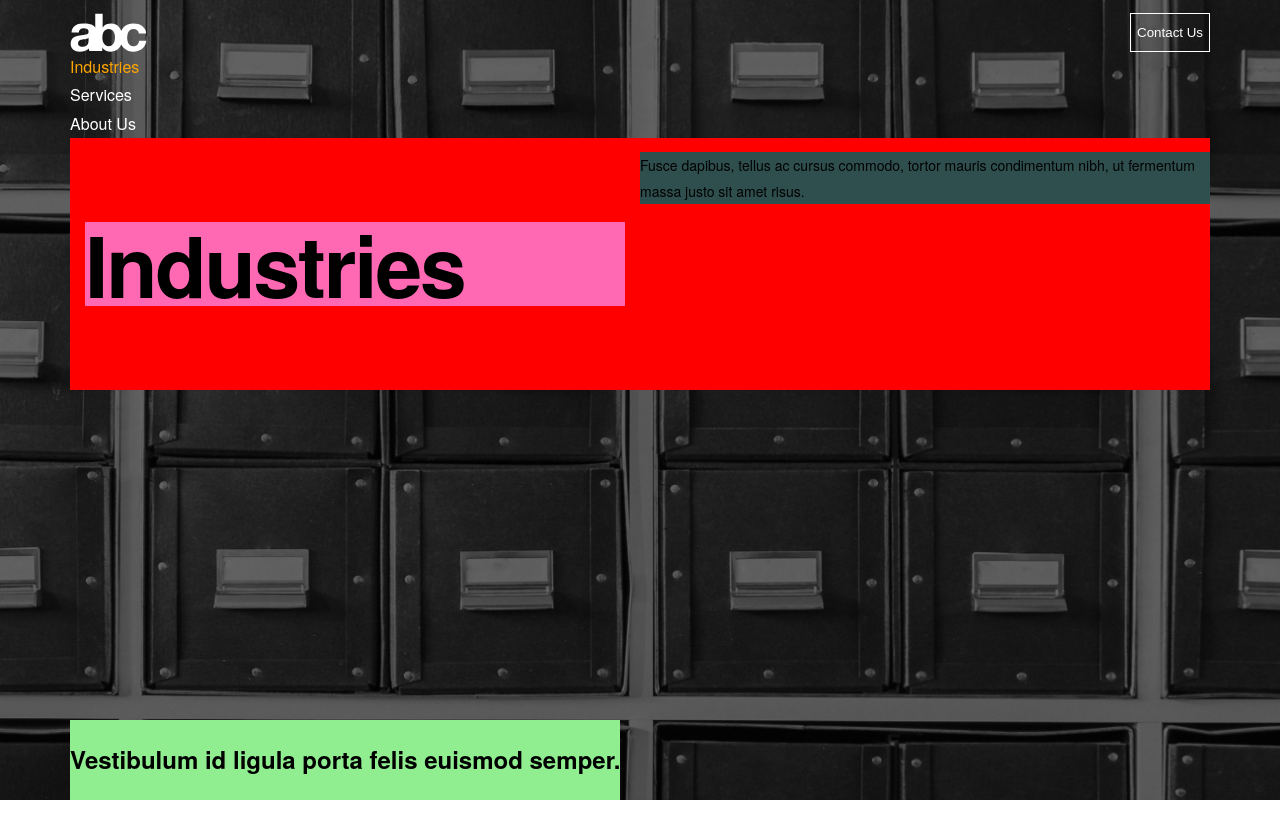
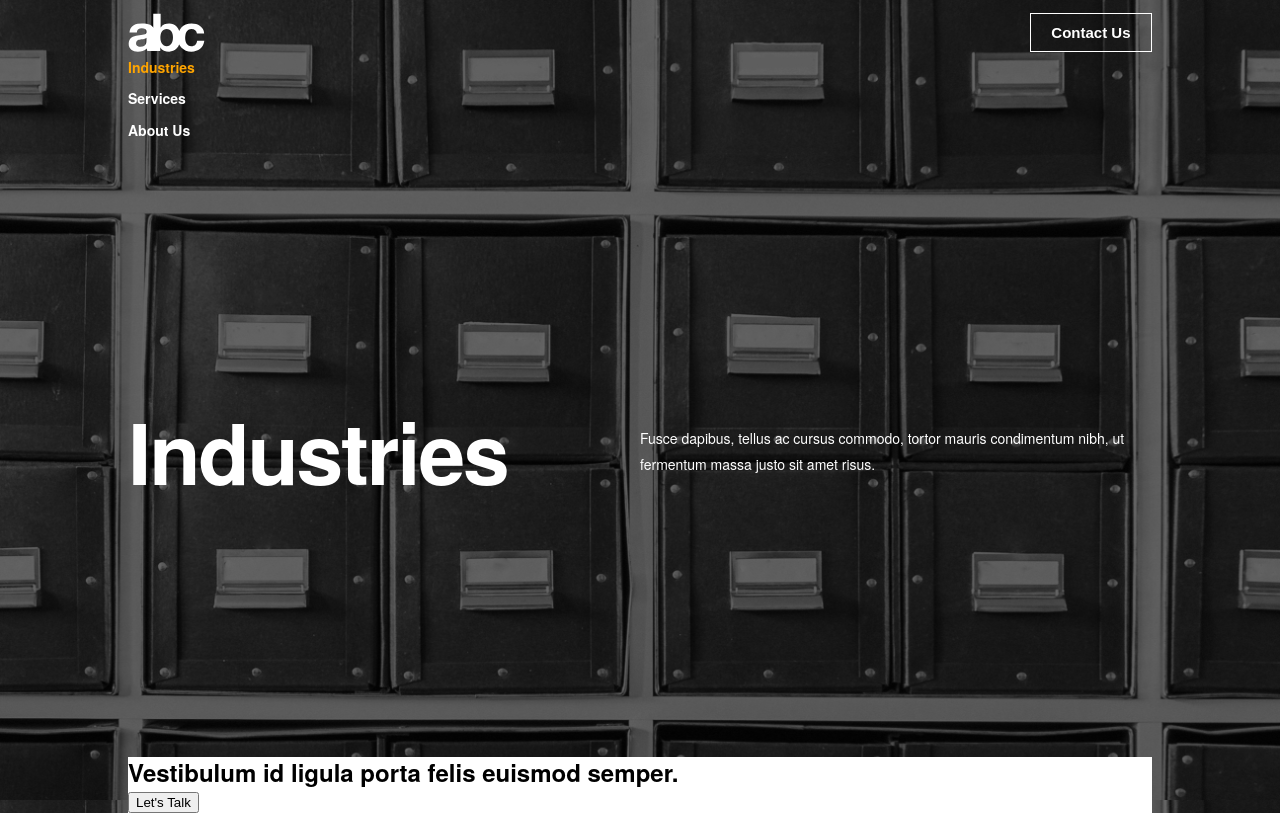
Before and after one commit to AndersonQuinones/bukwild-component-dev-test, a React (Create React App) app: page /industries in a window 1280 px wide. Built offline with nearby package versions, Linux system fonts and the light colour scheme.

Commit message:
Successfully sorted out layout

```diff
--- a/src/components/App/App.js
+++ b/src/components/App/App.js
@@ -1,44 +1,10 @@
 import React from "react";
 import Header from "../partials/Header/Header";
-import { BrowserRouter as Router, Route, Switch } from "react-router-dom";
-import Page from "../partials/Page/Page";
-import Pages from "../../constants/Pages";
+import { BrowserRouter as Router, Switch } from "react-router-dom";
+import Routes from "../Routes/Routes";
 
-const setBackground = (img) => {
-  const url = require(`../../assets/${img}`).default;
-
-  document.body.style.background = `url(${url}) no-repeat center center fixed`;
-  document.body.style.backgroundSize = "cover";
-};
-
-function Routes() {
+export default function App() {
   return (
-    <>
-      {Pages.map((page) => {
-        return (
-          <Route
-            key={page.path}
-            path={page.path}
-            render={() => {
-              setBackground(page.background);
-              return (
-                <Page
-                  headline={page.headline}
-                  subhead={page.subhead}
-                  cta={page.cta}
-                />
-              );
-            }}
-          />
-        );
-      })}
-    </>
-  );
-}
-
-const App = () => {
-  return (
-    <div>
     <div className="container full-height">
       <Router>
         <Header />
@@ -47,8 +13,5 @@ const App = () => {
         </Switch>
       </Router>
     </div>
-    </div>
   );
-};
-
-export default App;
+}
--- /dev/null
+++ b/src/components/Routes/Routes.js
@@ -0,0 +1,36 @@
+import React from "react";
+import { Route } from "react-router-dom";
+import Page from "../partials/Page/Page";
+import Pages from "../../constants/Pages";
+import Footer from "../partials/Footer/Footer";
+
+const setBackground = (img) => {
+  const url = require(`../../assets/${img}`).default;
+
+  document.body.style.background = `url(${url}) no-repeat center center fixed`;
+  document.body.style.backgroundSize = "cover";
+};
+
+export default function Routes() {
+  return (
+    <>
+      {Pages.map((page) => {
+        return (
+          <Route
+            key={page.path}
+            path={page.path}
+            render={() => {
+              setBackground(page.background);
+              return (
+                <>
+                  <Page headline={page.headline} subhead={page.subhead} />
+                  <Footer cta={page.cta} />
+                </>
+              );
+            }}
+          />
+        );
+      })}
+    </>
+  );
+}
--- /dev/null
+++ b/src/components/partials/Footer/Footer.js
@@ -0,0 +1,14 @@
+import React from "react";
+import Strings from "../../../constants/Strings";
+
+export default function Footer(props) {
+  return (
+    <div>
+      <div className="PageFooter">
+        <p className="text-callout">{props.cta}</p>
+
+        <button>{Strings.partials.Header.letsTalkButtonText}</button>
+      </div>
+    </div>
+  );
+}
--- a/src/components/partials/Header/Header.css
+++ b/src/components/partials/Header/Header.css
@@ -25,3 +25,8 @@ a {
   cursor: pointer;
   color: inherit;
 }
+
+.HeaderNavLink {
+  padding-top: 0.25%;
+  padding-bottom: 0.25%;
+}
--- a/src/components/partials/Header/Header.js
+++ b/src/components/partials/Header/Header.js
@@ -9,14 +9,9 @@ const activeLinkStyle = {
   color: "orange",
 };
 
-const linkStyle = {
-  paddingTop: "0.25%",
-  paddingBottom: "0.25%",
-};
-
 const ContactUsButton = () => {
   return (
-    <button className="ContactUsButton">
+    <button className="ContactUsButton text-button">
       {Strings.partials.Header.contactUsButtonText}
     </button>
   );
@@ -25,7 +20,7 @@ const ContactUsButton = () => {
 class Header extends Component {
   render() {
     return (
-      <div className="Header row">
+      <div className="Header">
         <div className="HeaderTopRow">
           <img
             className="HeaderLogo"
@@ -37,10 +32,10 @@ class Header extends Component {
         {Pages.map((page) => {
           return (
             <NavLink
+              className="HeaderNavLink text-body"
               to={page.path}
               key={page.path}
               activeStyle={activeLinkStyle}
-              style={linkStyle}
             >
               {page.title}
             </NavLink>
--- a/src/components/partials/Page/Page.css
+++ b/src/components/partials/Page/Page.css
@@ -1,21 +1,13 @@
 .Page {
-  background-color: red;
+  color: white;
+  display: flex;
+  flex-grow: 1;
+  width: 100%;
 }
 
 .PageContent {
-  /* TODO - Add selectors to properly center vertically */
+  display: grid;
+  grid-template-columns: 50% 50%;
+  align-items: center;
+  width: 100%;
 }
-
-.PageHeadline {
-  background-color: hotpink;
-}
-
-.PageSubhead {
-  background-color: darkslategrey;
-}
-
-.PageFooter {
-  background-color: lightgreen;
-  position: absolute;
-  bottom: 0px;
-}
--- a/src/components/partials/Page/Page.js
+++ b/src/components/partials/Page/Page.js
@@ -1,23 +1,15 @@
 import React, { Component } from "react";
 import "./Page.css";
 
-class Page extends Component {
+export default class Page extends Component {
   render() {
     return (
-      <div className="Page row full-height">
-        <div className="col-6 nopaddin">
-          <p className="PageHeadline text-headline">{this.props.headline}</p>
-        </div>
-        <div className="col-6 nopadding">
-          <p className="PageSubhead text-subhead">{this.props.subhead}</p>
-        </div>
-
-        <div className="PageFooter">
-          <p className="text-callout">{this.props.cta}</p>
+      <div className="Page">
+        <div className="PageContent">
+          <div className="text-headline">{this.props.headline}</div>
+          <div className="text-subhead">{this.props.subhead}</div>
         </div>
       </div>
     );
   }
 }
-
-export default Page;
--- a/src/constants/Strings.json
+++ b/src/constants/Strings.json
@@ -2,7 +2,8 @@
   "partials": {
     "Header": {
       "contactUsButtonText": "Contact Us",
-      "logoAltText": "abc Logo"
+      "logoAltText": "abc Logo",
+      "letsTalkButtonText": "Let's Talk"
     }
   }
 }
--- a/src/index.css
+++ b/src/index.css
@@ -1,5 +1,3 @@
-@import url("https://stackpath.bootstrapcdn.com/bootstrap/4.4.1/css/bootstrap-grid.min.css");
-
 /* Layout and sizing */
 
 html,
@@ -7,7 +5,6 @@ body,
 #root {
   height: 100%;
   margin: 0;
-  overflow: hidden;
 }
 
 body {
@@ -17,6 +14,16 @@ body {
 
 .full-height {
   height: 100%;
+}
+
+.container {
+  width: 80%;
+  padding-right: 15px;
+  padding-left: 15px;
+  margin-right: auto;
+  margin-left: auto;
+  display: flex;
+  flex-direction: column;
 }
 
 /* Typography */
@@ -33,18 +40,21 @@ body {
   font-weight: bold;
   line-height: 1;
   letter-spacing: -2.2px;
+  margin: 0;
 }
 
 .text-subhead {
   font-size: 0.875rem;
   line-height: 1.86;
   letter-spacing: normal;
+  margin: 0;
 }
 
 .text-callout {
   font-size: 1.5rem;
   font-weight: bold;
   line-height: 1.33;
+  margin: 0;
 }
 
 .text-body {
@@ -52,15 +62,21 @@ body {
   font-weight: bold;
   line-height: 1.86;
   letter-spacing: normal;
+  margin: 0;
 }
 
 .text-button {
   font-size: 0.938rem;
   font-weight: bold;
   letter-spacing: normal;
+  padding-left: 2%;
+  padding-right: 2%;
+  margin: 0;
 }
 
-.nopadding {
-  padding: 0 !important;
-  margin: 0 !important;
+.PageFooter {
+  background-color: white;
+  color: black;
+  /* position: absolute; */
+  /* bottom: 0px; */
 }
```
Lines whose indentation alone changed are shown as unchanged.
